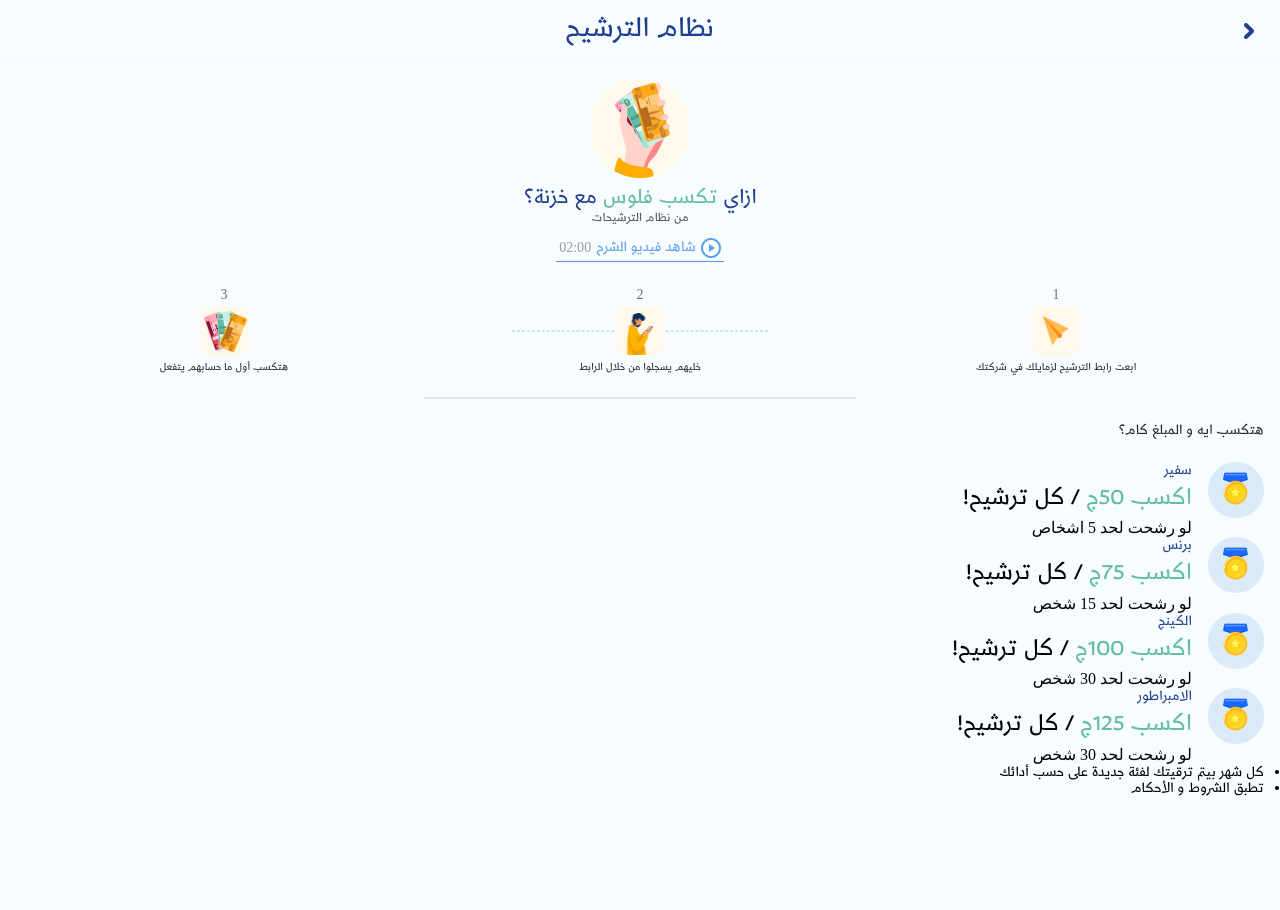
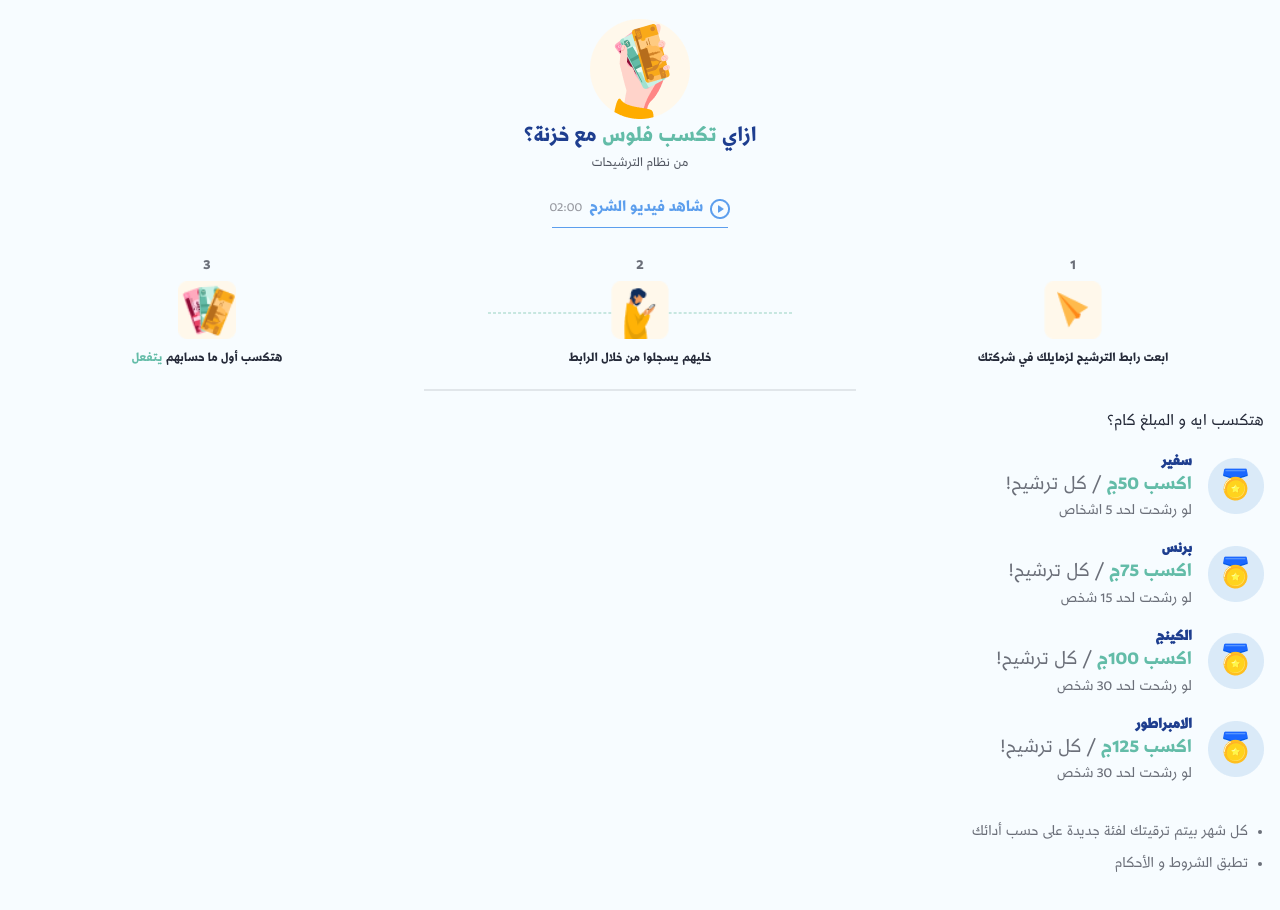
Before and after one commit to dalia-muhamed/khazna-screen, a plain HTML site: page index.html in a window 1280 px wide. Before the commit the page ends 800 px from the top, so only its background shows below. Drawn offline with Linux system fonts and the light colour scheme.

Commit message:
finish styles

```diff
--- a/index.html
+++ b/index.html
@@ -8,14 +8,6 @@
     <title>Document</title>
   </head>
   <body>
-    <header class="header">
-      <div class="header-container">
-        <div class="right-arrow">
-          <img alt="path" class="path" src="media/Path.png" />
-        </div>
-        <h2 class="heading-secondary">نظام الترشيح</h2>
-      </div>
-    </header>
     <main>
       <section class="winning-section">
         <div class="container">
@@ -33,7 +25,11 @@
                 class="win-img-icon"
                 src="media/Vector.png"
               />
-              <a href="#" class="information-link">شاهد فيديو الشرح</a>
+              <a
+                href="https://www.youtube.com/watch?v=1a5ulH06-58"
+                class="information-link"
+                >شاهد فيديو الشرح</a
+              >
               <span class="time">02:00</span>
             </div>
             <div class="line-one"></div>
@@ -57,7 +53,10 @@
           <div class="step">
             <p class="step-number">3</p>
             <img class="step-img" alt="step three " src="media/im_money.png" />
-            <p class="step-info">هتكسب أول ما حسابهم يتفعل</p>
+            <p class="step-info">
+              هتكسب أول ما حسابهم
+              <span class="green"> يتفعل</span>
+            </p>
           </div>
           <div class="dashed-line"></div>
         </div>
--- a/style.css
+++ b/style.css
@@ -1,6 +1,10 @@
+@font-face {
+  font-family: alfontBoldFont;
+  src: url(fonts/Azer-Bold.ttf);
+}
 @font-face {
   font-family: alfontFont;
-  src: url(fonts/alfont_com_29LTAzer.ttf);
+  src: url(fonts/29LT\ Azer\ Regular.ttf);
 }
 * {
   margin: 0;
@@ -9,49 +13,24 @@
 }
 .html {
   font-size: 62.5%;
-  /* font-family: alfontFont; */
 }
 
 body {
   background-color: #f7fcff;
 }
+/* REAUSABLE STYLE */
 .grid {
   display: grid;
 }
 .grid--3--cols {
   grid-template-columns: repeat(3, 1fr);
+  column-gap: 3.2rem;
   justify-items: center;
 }
 
 .container {
   padding: 1.2rem 0;
   text-align: center;
-}
-/* HEADERR */
-.header-container {
-  position: relative;
-}
-.header {
-  padding: 1.2rem;
-  border-bottom: 1px solid rgb(247, 245, 245);
-}
-
-.heading-secondary {
-  color: #1e3e8f;
-  font-size: 2rem;
-  font-weight: 500;
-  line-height: 1.245rem;
-  letter-spacing: 0.01px;
-  text-align: center;
-  font-family: alfontFont;
-}
-
-.right-arrow {
-  width: 0.625rem;
-  height: 1.6rem;
-  position: absolute;
-  top: 0.25rem;
-  right: 0.438rem;
 }
 
 /* WIN SECTION */
@@ -67,11 +46,12 @@ body {
   line-height: 1.494rem;
   letter-spacing: 0.01px;
   color: #1e3e8f;
-  margin-bottom: 0.1rem;
-  font-family: alfontFont;
+  margin-bottom: 0.5rem;
+  font-family: alfontBoldFont;
 }
 .green {
   color: #63bca8;
+  font-family: alfontBoldFont;
 }
 .win-text {
   font-size: 0.875rem;
@@ -79,15 +59,16 @@ body {
   line-height: 0.871rem;
   letter-spacing: 0.01px;
   color: #505560;
-  margin-bottom: 0.8rem;
+  margin-bottom: 1.7rem;
   font-family: alfontFont;
 }
 .win-info {
   text-align: center;
   display: flex;
   justify-content: center;
-  gap: 5px;
+  gap: 7px;
   align-items: center;
+  font-size: 1.1rem;
 }
 .win-img-icon {
   width: 1.25rem;
@@ -96,24 +77,25 @@ body {
 .information-link {
   text-decoration: none;
   font-weight: 500;
-  font-size: 1rem;
+
   line-height: 0.996rem;
   letter-spacing: 0.01px;
   text-align: center;
   color: #5c9eed;
-  font-family: alfontFont;
+  font-family: alfontBoldFont;
 }
 .time {
-  font-size: 0.875rem;
+  font-size: 0.9rem;
   font-weight: 420;
   line-height: 0.871rem;
   letter-spacing: 0.01px;
   color: #989aa1;
+  font-family: alfontFont;
 }
 .line-one {
   background-color: #5c9eed;
-  max-width: 10.5rem;
-  margin: 0.2rem auto;
+  max-width: 11rem;
+  margin: 0.5rem auto;
   height: 1px;
 }
 
@@ -129,28 +111,30 @@ body {
 }
 
 .step-number {
-  font-size: 0.875rem;
+  font-size: 1rem;
   font-weight: 500;
-  line-height: 0.813rem;
+  line-height: 0.9rem;
   letter-spacing: 0.02px;
   color: #6b6f79;
-  margin-bottom: 0.4rem;
+  margin-bottom: 0.5rem;
+  font-family: alfontBoldFont;
 }
 .step-img {
-  width: 3rem;
-  height: 3rem;
+  width: 3.6rem;
+  height: 3.6rem;
   z-index: 9;
+  margin-bottom: 0.5rem;
 }
 .step-info {
-  font-size: 0.75rem;
+  font-size: 0.875rem;
   font-weight: 500;
   line-height: 1rem;
   letter-spacing: 0.01px;
   color: #242938;
-  font-family: alfontFont;
+  font-family: alfontBoldFont;
 }
 .dashed-line {
-  width: 16rem;
+  width: 19rem;
   height: 0;
   border: 1px dashed #c7e7e0;
   position: absolute;
@@ -173,35 +157,61 @@ body {
 
 .referral-heading {
   font-weight: 420;
-  font-size: 1rem;
+  font-size: 1.1rem;
   line-height: 1rem;
   letter-spacing: 0.01px;
   color: #242938;
   margin-bottom: 1.5rem;
   font-family: alfontFont;
 }
+.referral-types {
+  display: flex;
+  flex-direction: column;
+  gap: 1.2rem;
+}
 .referral {
   display: flex;
+  align-items: center;
   column-gap: 1rem;
+  row-gap: 1rem;
 }
 .referral-img {
   width: 3.5rem;
   height: 3.5rem;
 }
 .referral-title {
-  font-weight: 500;
+  font-weight: 600;
   font-size: 1rem;
   line-height: 1rem;
   letter-spacing: 0.01px;
   color: #1e3e8f;
-  font-family: alfontFont;
+  font-family: alfontBoldFont;
 }
 .referral-info {
   font-weight: 500;
-  font-size: 1.688rem;
+  font-size: 1.313rem;
   line-height: 150%;
   font-family: alfontFont;
+  color: #6b6f79;
+}
+.referral-text {
+  font-size: 1rem;
+  font-weight: 420;
+  line-height: 1.313rem;
+  letter-spacing: 0.01px;
+  color: #6b6f79;
+  font-family: alfontFont;
+}
+
+.referral-list {
+  margin: 2.4rem 1rem;
 }
 .referral-list-item {
+  margin-bottom: 1rem;
+  font-size: 1rem;
+  font-weight: 420;
+  line-height: 1rem;
+  letter-spacing: 0.01px;
+  color: #6b6f79;
   font-family: alfontFont;
 }
```
Also changed, not shown: fonts/29LT Azer Regular.ttf (added), fonts/Azer-Bold.ttf (added), fonts/alfont_com_29LTAzer.ttf (deleted).
